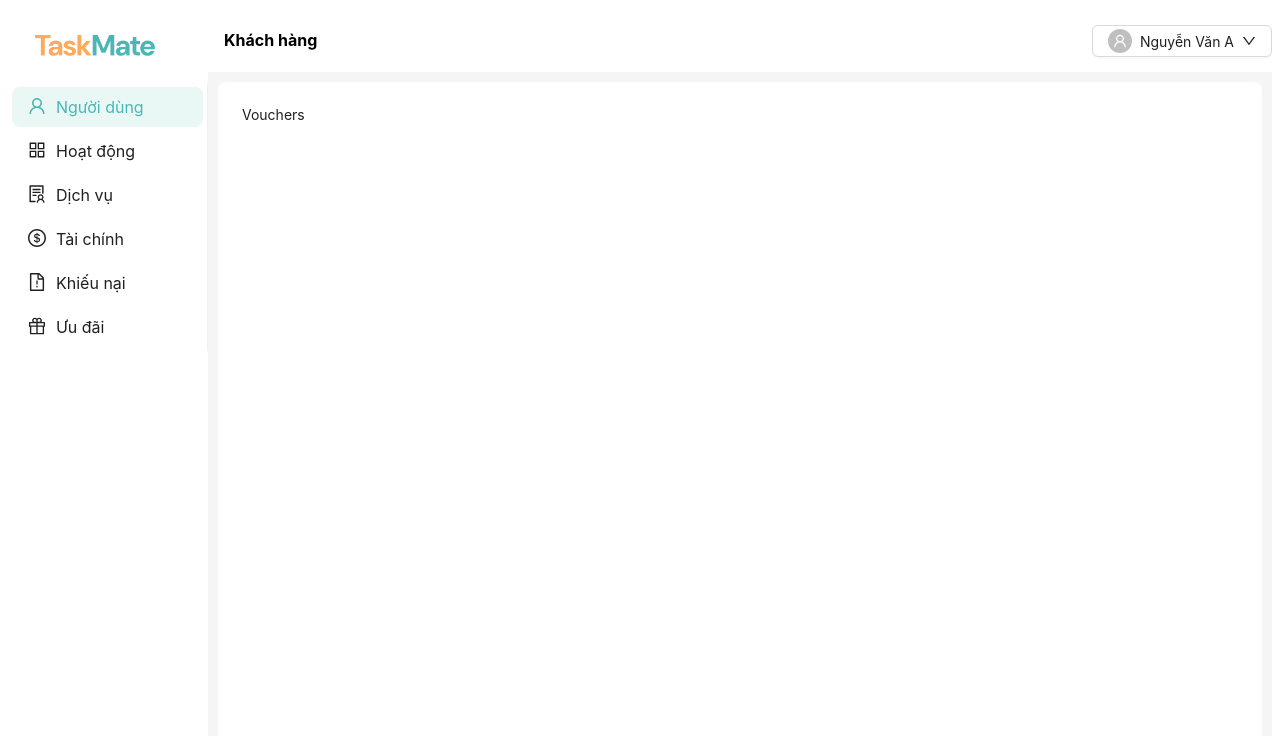
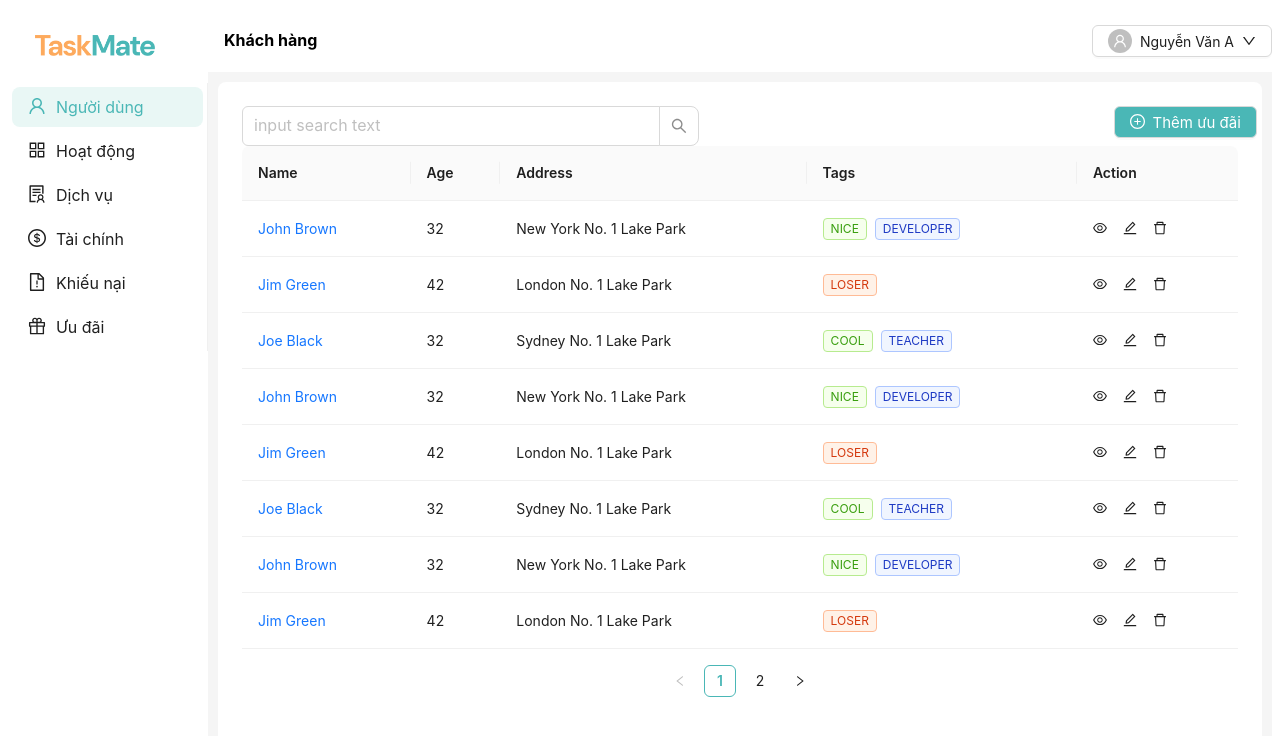
Before and after one commit to KKuyen/SE121_GiupViecApp, a React (Create React App) app in the folder admin/: page /vouchers in a window 1280 px wide. Shown: the top 736 px of the page. Built offline with nearby package versions, Linux system fonts and the light colour scheme.

Commit message:
add modal

```diff
--- a/admin/src/components/Home/Home.js
+++ b/admin/src/components/Home/Home.js
@@ -5,6 +5,7 @@ import {
   Dropdown,
   Input,
   Menu,
+  Modal,
   Radio,
   Row,
   Segmented,
@@ -187,6 +188,7 @@ const filterItems = [
 const Home = () => {
   const [selectedItem, setSelectedItem] = useState(items[0].label);
   const [filteredData, setFilteredData] = useState(data);
+  const [openResponsive, setOpenResponsive] = useState(false);
 
   const handleMenuClick = (e) => {
     const selected = items.find((item) => item.key === e.key);
@@ -238,15 +240,12 @@ const Home = () => {
           />
         </Col>
         <Col md={2} style={{ margin: "5px" }}>
-          <Dropdown
-            overlay={<Menu onClick={handleFilterClick} items={filterItems} />}>
-            <Button>
-              <Space>
-                <FilterOutlined />
-                Filter
-              </Space>
-            </Button>
-          </Dropdown>
+          <Button onClick={() => setOpenResponsive(true)}>
+            <Space>
+              <FilterOutlined />
+              Filter
+            </Space>
+          </Button>
         </Col>
       </Row>
       <Table
@@ -257,6 +256,17 @@ const Home = () => {
         }}
         dataSource={filteredData}
       />
+      <Modal
+        title="Lọc"
+        centered
+        open={openResponsive}
+        onOk={() => setOpenResponsive(false)}
+        onCancel={() => setOpenResponsive(false)}
+        width="400px">
+        <p>some contents...</p>
+        <p>some contents...</p>
+        <p>some contents...</p>
+      </Modal>
     </div>
   );
 };
--- a/admin/src/components/Vouchers/Vouchers.js
+++ b/admin/src/components/Vouchers/Vouchers.js
@@ -1,5 +1,275 @@
-import React from "react";
+import React, { useState } from "react";
+import {
+  Button,
+  Col,
+  Dropdown,
+  Input,
+  InputNumber,
+  Menu,
+  Modal,
+  Radio,
+  Row,
+  Segmented,
+  Space,
+  Table,
+  Tag,
+  DatePicker,
+} from "antd";
 
-export default function Vouchers() {
-  return <div>Vouchers</div>;
-}
+import {
+  AppstoreOutlined,
+  BarsOutlined,
+  DeleteOutlined,
+  DownOutlined,
+  EditOutlined,
+  EyeOutlined,
+  UserOutlined,
+  TeamOutlined,
+  FilterOutlined,
+  PlusCircleFilled,
+  PlusCircleOutlined,
+} from "@ant-design/icons";
+
+const columns = [
+  {
+    title: "Name",
+    dataIndex: "name",
+    key: "name",
+    render: (text) => <a>{text}</a>,
+  },
+  {
+    title: "Age",
+    dataIndex: "age",
+    key: "age",
+  },
+  {
+    title: "Address",
+    dataIndex: "address",
+    key: "address",
+  },
+  {
+    title: "Tags",
+    key: "tags",
+    dataIndex: "tags",
+    render: (tags) => (
+      <span>
+        {tags.map((tag) => {
+          let color = tag.length > 5 ? "geekblue" : "green";
+          if (tag === "loser") {
+            color = "volcano";
+          }
+          return (
+            <Tag color={color} key={tag}>
+              {tag.toUpperCase()}
+            </Tag>
+          );
+        })}
+      </span>
+    ),
+  },
+  {
+    title: "Action",
+    key: "action",
+    render: (_, record) => (
+      <Space size="middle">
+        <EyeOutlined size={30} />
+        <EditOutlined />
+        <DeleteOutlined />
+      </Space>
+    ),
+  },
+];
+const data = [
+  {
+    key: "1",
+    name: "John Brown",
+    age: 32,
+    address: "New York No. 1 Lake Park",
+    tags: ["nice", "developer"],
+  },
+  {
+    key: "2",
+    name: "Jim Green",
+    age: 42,
+    address: "London No. 1 Lake Park",
+    tags: ["loser"],
+  },
+  {
+    key: "3",
+    name: "Joe Black",
+    age: 32,
+    address: "Sydney No. 1 Lake Park",
+    tags: ["cool", "teacher"],
+  },
+  {
+    key: "4",
+    name: "John Brown",
+    age: 32,
+    address: "New York No. 1 Lake Park",
+    tags: ["nice", "developer"],
+  },
+  {
+    key: "5",
+    name: "Jim Green",
+    age: 42,
+    address: "London No. 1 Lake Park",
+    tags: ["loser"],
+  },
+  {
+    key: "6",
+    name: "Joe Black",
+    age: 32,
+    address: "Sydney No. 1 Lake Park",
+    tags: ["cool", "teacher"],
+  },
+  {
+    key: "7",
+    name: "John Brown",
+    age: 32,
+    address: "New York No. 1 Lake Park",
+    tags: ["nice", "developer"],
+  },
+  {
+    key: "8",
+    name: "Jim Green",
+    age: 42,
+    address: "London No. 1 Lake Park",
+    tags: ["loser"],
+  },
+  {
+    key: "9",
+    name: "Joe Black",
+    age: 32,
+    address: "Sydney No. 1 Lake Park",
+    tags: ["cool", "teacher"],
+  },
+  {
+    key: "10",
+    name: "Jim Green",
+    age: 42,
+    address: "London No. 1 Lake Park",
+    tags: ["loser"],
+  },
+  {
+    key: "11",
+    name: "Joe Black",
+    age: 32,
+    address: "Sydney No. 1 Lake Park",
+    tags: ["cool", "teacher"],
+  },
+];
+const items = [
+  {
+    label: "Người giúp việc",
+    key: "1",
+  },
+  {
+    label: "Khách hàng",
+    key: "2",
+  },
+];
+const { Search } = Input;
+const onSearch = (value, _e, info) => console.log(info?.source, value);
+
+const filterItems = [
+  {
+    label: "Age > 30",
+    key: "1",
+  },
+  {
+    label: "Age <= 30",
+    key: "2",
+  },
+  {
+    label: "Developer",
+    key: "3",
+  },
+  {
+    label: "Teacher",
+    key: "4",
+  },
+];
+
+const Vouchers = () => {
+  const [selectedItem, setSelectedItem] = useState(items[0].label);
+  const [filteredData, setFilteredData] = useState(data);
+  const [openResponsive, setOpenResponsive] = useState(false);
+  const { RangePicker } = DatePicker;
+
+  const handleMenuClick = (e) => {
+    const selected = items.find((item) => item.key === e.key);
+    setSelectedItem(selected.label);
+  };
+
+  const handleFilterClick = ({ key }) => {
+    let filtered = data;
+    switch (key) {
+      case "1":
+        filtered = data.filter((item) => item.age > 30);
+        break;
+      case "2":
+        filtered = data.filter((item) => item.age <= 30);
+        break;
+      case "3":
+        filtered = data.filter((item) => item.tags.includes("developer"));
+        break;
+      case "4":
+        filtered = data.filter((item) => item.tags.includes("teacher"));
+        break;
+      default:
+        break;
+    }
+    setFilteredData(filtered);
+  };
+
+  return (
+    <div>
+      <Row justify="space-between">
+        <Col md={11}>
+          <Search
+            placeholder="input search text"
+            allowClear
+            onSearch={onSearch}
+            size="large"
+          />
+        </Col>
+        <Col md={3}>
+          <Button
+            onClick={() => setOpenResponsive(true)}
+            style={{
+              backgroundColor: "#4AB7B6",
+              color: "white",
+              fontSize: "15px",
+            }}>
+            <Space>
+              <PlusCircleOutlined />
+              <span>Thêm ưu đãi</span>
+            </Space>
+          </Button>
+        </Col>
+      </Row>
+      <Table
+        columns={columns}
+        pagination={{
+          position: ["bottomCenter"],
+          pageSize: 8,
+        }}
+        dataSource={filteredData}
+      />
+      <Modal
+        title="Thêm ưu đãi"
+        centered
+        open={openResponsive}
+        onOk={() => setOpenResponsive(false)}
+        onCancel={() => setOpenResponsive(false)}
+        width="450px">
+        <Space direction="vertical" style={{ width: "100%" }}>
+          <Input placeholder="Tên voucher" />
+          <InputNumber min={1} max={100} placeholder="Tỉ lệ ưu đãi   " />
+          <RangePicker showTime />
+        </Space>
+      </Modal>
+    </div>
+  );
+};
+export default Vouchers;
```
